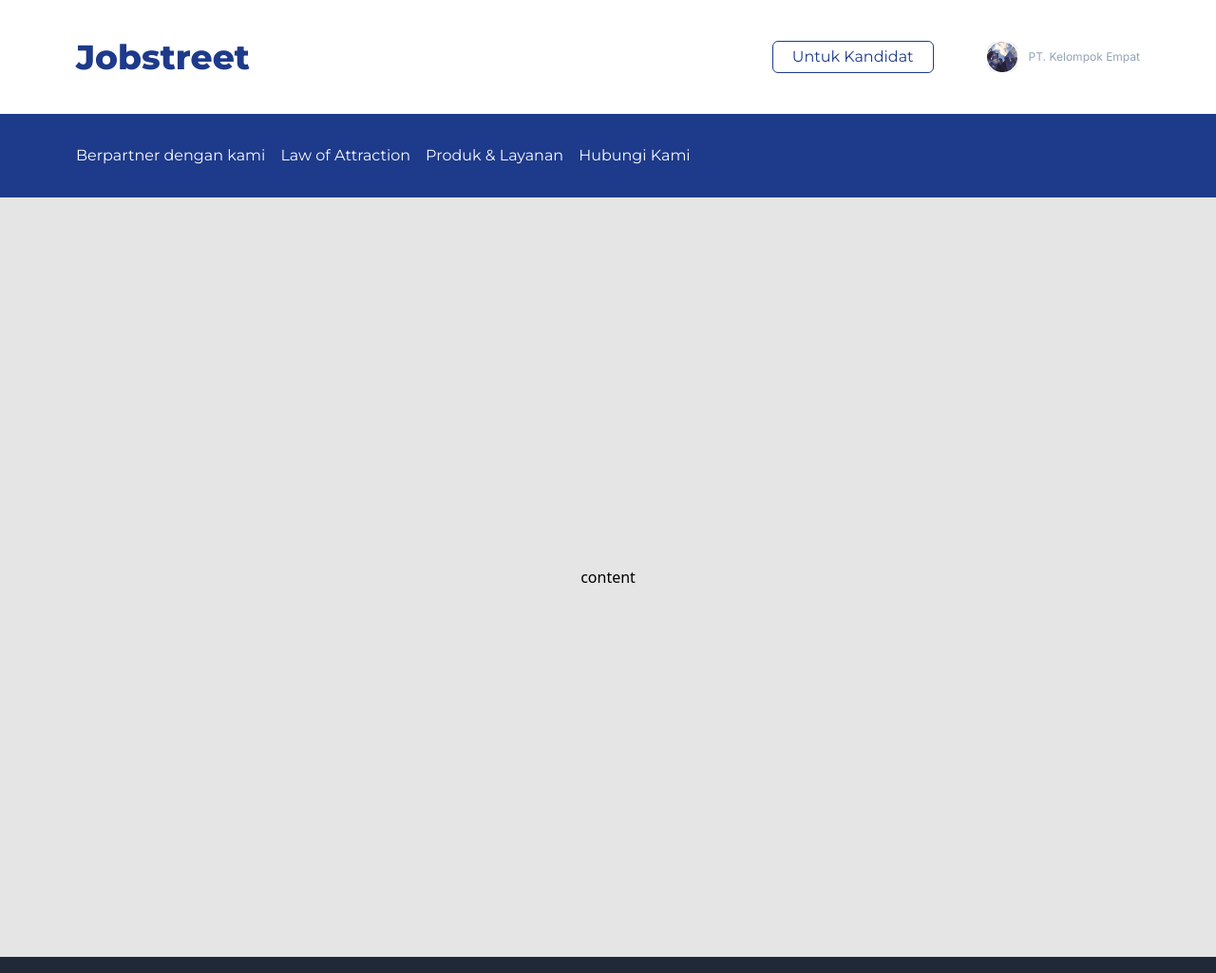
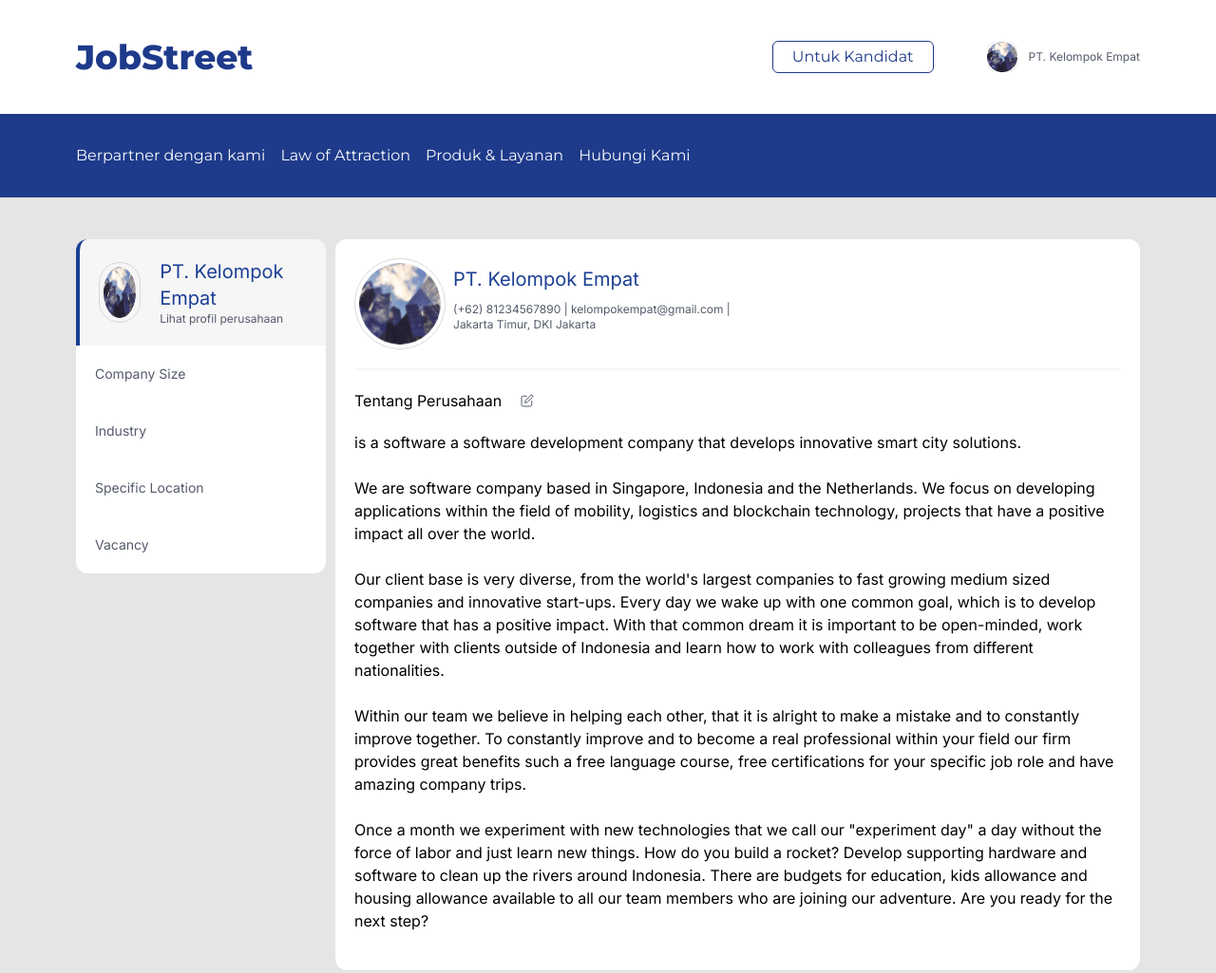
Before and after one commit to Zan-14/K-4-HS-html, a plain HTML site: page profileLihat.html in a window 1280 px wide. Shown: the top 1025 px of the page at 95% size. Drawn offline with nearby package versions, Linux system fonts and the light colour scheme.

Commit message:
create profile first page

```diff
--- a/profileLihat.html
+++ b/profileLihat.html
@@ -12,7 +12,13 @@
                 extend: {
                     fontFamily: {
                         'montserrat': ['Montserrat, sans-serif'],
-                        'inter' : ['Inter, sans-serif']
+                        'inter' : ['Inter, sans-serif'],
+                    },
+                    colors: {
+                        'graybg': '#F6F6F6',
+                        'graytext': '#545b6a',
+                        'grayborder': '#D9D9D9',
+                        'bluetext': '#1c3f94',
                     },
                 }
               }
@@ -21,18 +27,21 @@
     </head>
 
     <body>
+        <!-- container -->
         <div class="bg-neutral-200">
+
+            <!-- header -->
             <header class="bg-white font-montserrat">
                 <div class="flex px-2 justify-between items-center py-5 md:px-20 md:py-10">
-                    <h1 class="text-3xl md:text-4xl font-extrabold text-blue-900">Jobstreet</h1>
+                    <h1 class="text-3xl md:text-4xl font-extrabold text-blue-900">JobStreet</h1>
                     <div class="hidden md:flex gap-14">
                         <button class="py-1 text-blue-900 px-5 border border-blue-900 rounded-md">Untuk Kandidat</button>
                         <div class="flex items-center gap-3">
                             <div class="inline-block">
                                 <img class="h-8 w-8" src="img/fotoProfilPerusahaan.png" alt="Foto Profil Perusahaan">
                             </div>
-                            <div class="inline-block font-inter text-xs text-slate-400">
-                                <p>PT. Kelompok Empat</p>
+                            <div class="inline-block">
+                                <p class="font-inter text-xs text-graytext">PT. Kelompok Empat</p>
                             </div>
                         </div>
                     </div>
@@ -53,8 +62,8 @@
                             </li>
                             <li class="py-5 flex flex-col space-y-2">
                                 <button class="py-1 text-blue-900 px-5 border border-blue-900 rounded-md">Untuk Kandidat</button>
-                                <button class="text-white py-1 px-3 bg-pink-600 rounded-md ">Daftar</button>
-                                <button class="text-white py-1 px-3 bg-blue-900 rounded-md ">Masuk</button>
+                                <button class="py-1 px-3 rounded-md ">(fotoperusahaan)</button>
+                                <button class="py-1 px-3 rounded-md ">(namaperusahaan)</button>
                             </li>
                         </ul>
                     </div>
@@ -68,8 +77,62 @@
             </header>
 
             <!-- main -->
-            <section class="flex min-h-screen justify-center items-center">
-                <div>content</div>
+            <section class="flex min-h-screen px-20 py-11 gap-2.5 font-inter">
+                <!-- left section -->
+                <div class="min-w-[20.55vw] h-fit bg-white rounded-xl">
+                    <div class="flex p-5 items-center bg-graybg border-l-4 border-bluetext rounded-t-xl">
+                        <div>
+                            <img class="w-16 h-16 p-1 border border-grayborder rounded-full " src="img/fotoProfilPerusahaan.png" alt="fotoProfilPerusahaan">
+                        </div>
+                        <div class="px-5">
+                            <h2 class="text-xl text-bluetext">PT. Kelompok Empat</h2>
+                            <p class="text-graytext text-xs">Lihat profil perusahaan</p>
+                        </div>
+                    </div>
+                    <div class="p-5 text-graytext text-sm">
+                        <h3>Company Size</h3>
+                    </div>
+                    <div class="p-5 text-graytext text-sm">
+                        <h3>Industry</h3>
+                    </div>
+                    <div class="p-5 text-graytext text-sm">
+                        <h3>Specific Location</h3>
+                    </div>
+                    <div class="p-5 text-graytext text-sm">
+                        <h3>Vacancy</h3>
+                    </div>
+                </div>
+                <!-- right section -->
+                <div class="h-max min-h-[550px] bg-white rounded-xl">
+                    <div class="flex py-5 px-5 items-center">
+                        <div>
+                            <img class="w-24 h-24 p-1 border border-grayborder rounded-full" src="img/fotoProfilPerusahaan.png" alt="fotoProfilPerusahaan">
+                        </div>
+                        <div class="px-2">
+                            <h2 class="text-xl text-bluetext">PT. Kelompok Empat</h2>
+                            <p class="text-xs text-graytext my-2.5">(+62) 81234567890 | kelompokempat@gmail.com | <br> Jakarta Timur, DKI Jakarta</p>
+                        </div>
+                    </div>
+                    <div class="h-0.5 mx-5 bg-[#F6F6F6]">
+                    </div>
+                    <div class="py-5">
+                        <div class="flex gap-5 items-center px-5">
+                            <h3>Tentang Perusahaan</h3>
+                            <svg xmlns="http://www.w3.org/2000/svg" width="14" height="14" viewBox="0 0 14 14" fill="none">
+                                <path d="M6.36744 2.26465H2.19276C1.87642 2.26465 1.57304 2.39032 1.34935 2.61401C1.12567 2.83769 1 3.14108 1 3.45743V11.8069C1 12.1232 1.12567 12.4266 1.34935 12.6503C1.57304 12.874 1.87642 12.9997 2.19276 12.9997H10.5421C10.8585 12.9997 11.1618 12.874 11.3855 12.6503C11.6092 12.4266 11.7349 12.1232 11.7349 11.8069V7.63215" stroke="#545B6A" stroke-linecap="round" stroke-linejoin="round"/>
+                                <path d="M10.8404 1.37055C11.0776 1.13329 11.3994 1 11.735 1C12.0705 1 12.3923 1.13329 12.6295 1.37055C12.8668 1.60781 13.0001 1.9296 13.0001 2.26513C13.0001 2.60067 12.8668 2.92246 12.6295 3.15972L6.9639 8.82541L4.57837 9.4218L5.17475 7.03625L10.8404 1.37055Z" stroke="#545B6A" stroke-linecap="round" stroke-linejoin="round"/>
+                                </svg>
+                        </div>
+                        <div class="p-5">
+                            <p>is a software a software development company that develops innovative smart city solutions.<br><br>
+                                We are software company based in Singapore, Indonesia and the Netherlands. We focus on developing applications within the field of mobility, logistics and blockchain technology, projects that have a positive impact all over the world.<br><br>
+                                Our client base is very diverse, from the world's largest companies to fast growing medium sized companies and innovative start-ups. Every day we wake up with one common goal, which is to develop software that has a positive impact. With that common dream it is important to be open-minded, work together with clients outside of Indonesia and learn how to work with colleagues from different nationalities.<br><br>
+                                Within our team we believe in helping each other, that it is alright to make a mistake and to constantly improve together. To constantly improve and to become a real professional within your field our firm provides great benefits such a free language course, free certifications for your specific job role and have amazing company trips. <br><br>
+                                Once a month we experiment with new technologies that we call our "experiment day" a day without the force of labor and just learn new things. How do you build a rocket? Develop supporting hardware and software to clean up the rivers around Indonesia. There are budgets for education, kids allowance and housing allowance available to all our team members who are joining our adventure. Are you ready for the next step?
+                            </p>
+                        </div>
+                    </div>
+                </div>
             </section>
 
             <!-- footer -->
@@ -102,7 +165,7 @@
                                 <a href="#" class="hover:text-slate-50">Talent Search</a>
                             </li>
                             <li>
-                                <a href="#" class="hover:text-slate-50">SiVA Recruitment Centre</a>
+                                <a href="#" class="hover:text-slate-50">SiVA Recruitment Center</a>
                             </li>
                             <li>
                                 <a href="#" class="hover:text-slate-50">Layanan Branding Perusahaan</a>
@@ -113,7 +176,7 @@
                         <h2 class="text-lg text-slate-50 mb-2">Bantuan</h2>
                         <ul class="space-y-2">
                             <li>
-                                <a href="#" class="hover:text-slate-50">Help Centre</a>
+                                <a href="#" class="hover:text-slate-50">Help Center</a>
                             </li>
                             <li>
                                 <a href="#" class="hover:text-slate-50">Hubungi Kami</a>
@@ -261,6 +324,5 @@
                 </div>
             </footer>
         </div>
-        <!-- header  -->
     </body>
 </html>
```
